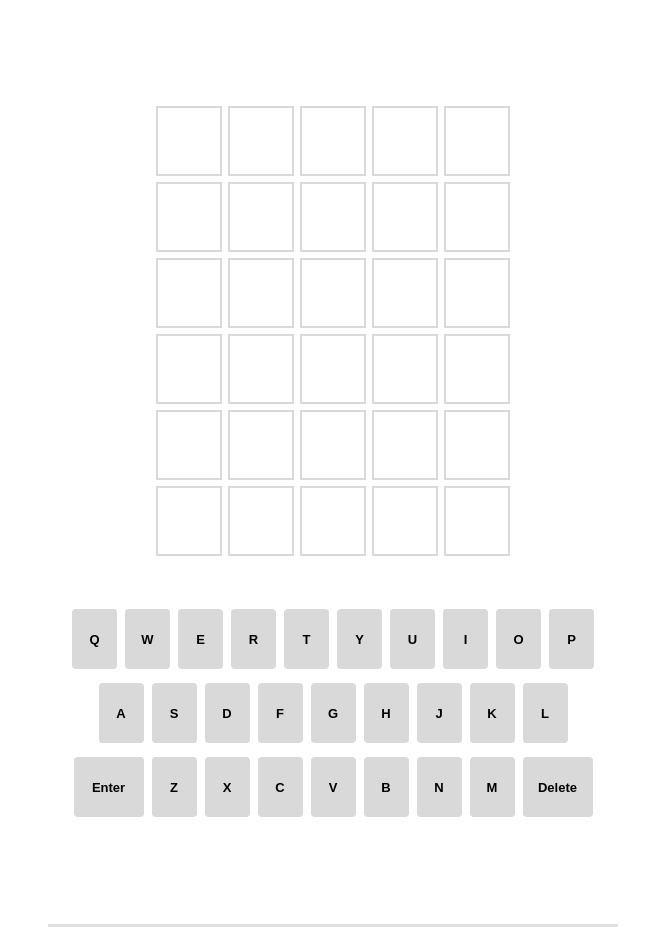
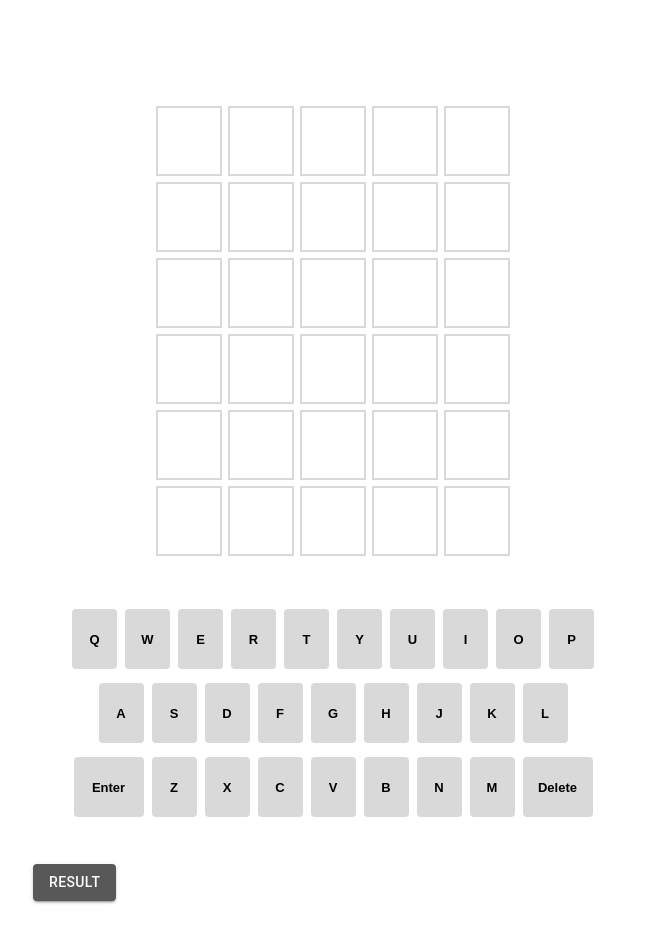
Before and after one commit to Suke-H/wordle-sample, a React (Vite) app: page / in a window 1280 px wide. Shown: the top 946 px of the page, without its empty margins (307-956 px from the left). Built offline with nearby package versions, Linux system fonts and the light colour scheme; no server answers.

Commit message:
feat: #16 結果をコピーできるように実装

```diff
--- a/src/App.tsx
+++ b/src/App.tsx
@@ -4,6 +4,7 @@ import axios from "axios";
 import { Answer } from "./components/answer";
 import { Keyboard } from "./components/keyboard";
 import { Notes } from "./components/notes";
+import { ShareResultButton } from "./components/ShareResultButton";
 
 export const App = (): JSX.Element => {
   // 6*5の配列の初期化
@@ -15,6 +16,19 @@ export const App = (): JSX.Element => {
   // 回答一覧
   // キーボードの文字入力により更新
   const [answerList, setAnswerList] = useState<string[][]>(initAnswerList);
+
+  // リストの初期化
+  const initMatchList: string[][] = new Array(6);
+  for (let i = 0; i < 6; i++) {
+    initMatchList[i] = new Array(5).fill("White");
+  }
+
+  // 回答欄のCSSリスト
+  // White: 判定していない
+  // Black: 文字も位置も無一致
+  // Yellow: 文字のみ一致
+  // Green: 文字も位置も一致
+  const [ matchList, setMatchList ] = useState<string[][]>(initMatchList);
 
   // 回答の判定を行うフラグ
   // キーボードのEnter入力により更新
@@ -28,7 +42,7 @@ export const App = (): JSX.Element => {
 
   // 正解単語
   const [correctAnswer, setCorrectAnswer] = useState<string>("");
-  // const [todays_no, setTodaysNo] = useState<number>(0);
+  const [todays_no, setTodaysNo] = useState<number>(0);
 
   const getTodaysWord = async () => {
     const { data } = await axios.post('https://es5eaffo90.execute-api.ap-southeast-2.amazonaws.com/WORDLE', {});
@@ -36,7 +50,7 @@ export const App = (): JSX.Element => {
       return;
     }
     setCorrectAnswer(data.todays_word);
-    // setTodaysNo(data.todays_no);
+    setTodaysNo(data.todays_no);
     console.log(data);
   };
 
@@ -45,18 +59,53 @@ export const App = (): JSX.Element => {
       getTodaysWord();
   }, []);
 
+  const convertAnswerMatchToEmojis = (matchList: string[][]): string => {
+    const emojiList = matchList.map((row) => {
+      return row.map((match) => {
+        if (match === "Black") {
+          return "⬛";
+        } else if (match === "Yellow") {
+          return "🟨";
+        } else if (match === "Green") {
+          return "🟩";
+        } else {
+          return "";
+        }
+      }).join(""); // 各行の絵文字を結合
+    }).filter(row => row.length > 0); // 空の行を除外
+    return emojiList.join("\n"); // 空でない行のみを改行で結合
+
+  }
+
+  const makeResultText = () => {
+      const hashtag = "#MyWordleProject_" + todays_no;
+      const emojis = convertAnswerMatchToEmojis(matchList);
+      const notes = "*An unofficial Wordle learning project.";
+      const url = "https://kakutory.com/game_pages/MyWordleProject"
+
+      return hashtag + "\n" + emojis + "\n\n" + notes + "\n\n" + url;
+  }
 
   return (
     <div className="App" style={appStyle}>
       <Answer
         answerList={answerList}
+        matchList={matchList}
+        setMatchList={setMatchList}
         judge={judge}
         setJudge={setJudge}
         correctAnswer={correctAnswer}
         gameStatus={gameStatus}
         setGameStatus={setGameStatus}
       />
-      <Keyboard answerList={answerList} setAnswerList={setAnswerList} setJudge={setJudge} />
+      <Keyboard
+        answerList={answerList}
+        setAnswerList={setAnswerList}
+        setJudge={setJudge}
+      />
+      <ShareResultButton
+        resultText={makeResultText()}
+      />
       <Notes />
     </div>
   );
--- /dev/null
+++ b/src/components/ShareResultButton.tsx
@@ -0,0 +1,56 @@
+import React, { useState } from 'react';
+import Button from "@mui/material/Button";
+import Snackbar from '@mui/material/Snackbar';
+import type { SnackbarCloseReason } from '@mui/material/Snackbar';
+
+type Props = {
+    resultText: string;
+  };
+
+export const ShareResultButton = (props: Props): JSX.Element => {
+    const [openSnackbar, setOpenSnackbar] = useState(false);
+
+    const handleCopyText = () => {
+        const textToCopy = props.resultText; // コピーしたいテキスト
+        navigator.clipboard.writeText(textToCopy).then(() => {
+            setOpenSnackbar(true);
+        }).catch(err => {
+          console.error('テキストのコピーに失敗しました:', err);
+        });
+    };
+
+      // スナックバーを閉じる関数
+    const handleCloseSnackbar = (event?: Event | React.SyntheticEvent<unknown, Event>, reason?: SnackbarCloseReason) => {
+        if (reason === 'clickaway') {
+        return; // クリックアウェイ時はスナックバーを閉じない
+        }
+        setOpenSnackbar(false);
+    };
+
+    return (
+        <>
+            <Button
+            variant="contained"
+            onClick={handleCopyText}
+            sx={{
+            marginTop: { xs: "40px", md: "40px" },
+            backgroundColor: "#585858",
+            "&:hover": {
+                backgroundColor: "#585858",
+            },
+            }}
+        >
+            Result
+        </Button>
+
+        <Snackbar
+            open={openSnackbar}
+            autoHideDuration={2000} // 6秒後に自動的に閉じる
+            onClose={handleCloseSnackbar}
+            message="Copied!" // 表示するメッセージ
+            anchorOrigin={{ vertical: 'bottom', horizontal: 'center' }} // 表示位置
+        />
+        </>
+    )
+
+}
--- a/src/components/answer.tsx
+++ b/src/components/answer.tsx
@@ -3,6 +3,8 @@ import axios from "axios";
 
 type Props = {
   answerList: string[][];
+  matchList: string[][];
+  setMatchList: React.Dispatch<React.SetStateAction<string[][]>>;
   judge: boolean;
   setJudge: React.Dispatch<React.SetStateAction<boolean>>;
   correctAnswer: string;
@@ -54,35 +56,15 @@ export const Answer = (props: Props) => {
   greenTdStyle["color"] = "White";
   greenTdStyle["backgroundColor"] = "538d4e";
 
+  const styleDict: { [key: string]: React.CSSProperties } = {
+    "White": whiteTdStyle,
+    "Black": blackTdStyle,
+    "Yellow": yellowTdStyle,
+    "Green": greenTdStyle,
+  };
+
   // ラウンド
   const [round, setRound] = useState<number>(0);
-
-  // リストの初期化
-  const initMatchList: string[][] = new Array(6);
-  for (let i = 0; i < 6; i++) {
-    initMatchList[i] = new Array(5).fill("White");
-  }
-
-  // 回答欄のCSSリスト
-  // White: 判定していない
-  // Black: 文字も位置も無一致
-  // Yellow: 文字のみ一致
-  // Green: 文字も位置も一致
-  // const [ matchList, setMatchList ] = useState<string[][]>(initMatchList);
-
-  // リストの初期化
-  const initMatchStyleList: React.CSSProperties[][] = new Array(6);
-  for (let i = 0; i < 6; i++) {
-    initMatchStyleList[i] = new Array(5).fill(whiteTdStyle);
-  }
-
-  // 回答欄のCSSリスト
-  // White: 判定していない
-  // Black: 文字も位置も無一致
-  // Yellow: 文字のみ一致
-  // Green: 文字も位置も一致
-  const [matchStyleList, setMatchStyleList] =
-    useState<React.CSSProperties[][]>(initMatchStyleList);
 
   // 単語の妥当性判定
   const wordValidityJudgement = async () => {
@@ -97,9 +79,9 @@ export const Answer = (props: Props) => {
   }
 
   // 単語一致判定
-  const wordMatchJudgement = () => {
+  const wordMatchJudgement = (): string[][] => {
     // 一度ディープコピーする
-    const tmpMatchStyleList = Array.from(matchStyleList);
+    const tmpMatchList = Array.from(props.matchList);
 
     // 1文字ずつ判定
     for (let i = 0; i < 5; i++) {
@@ -107,21 +89,21 @@ export const Answer = (props: Props) => {
       if (props.correctAnswer.indexOf(props.answerList[round - 1][i]) !== -1) {
         // 位置も一致(Green)
         if (props.answerList[round - 1][i] === props.correctAnswer[i]) {
-          tmpMatchStyleList[round - 1][i] = greenTdStyle;
+          tmpMatchList[round - 1][i] = "Green";
         }
 
         // 文字だけ一致(Yellow)
         else {
-          tmpMatchStyleList[round - 1][i] = yellowTdStyle;
+          tmpMatchList[round - 1][i] = "Yellow";
         }
       }
 
       // 文字も位置も一致していない(Black)
       else {
-        tmpMatchStyleList[round - 1][i] = blackTdStyle;
+        tmpMatchList[round - 1][i] = "Black";
       }
     }
-    return tmpMatchStyleList;
+    return tmpMatchList;
   };
 
   // クリア判定
@@ -181,11 +163,13 @@ export const Answer = (props: Props) => {
         // ゲーム継続中なら
         if (props.gameStatus == "playing") {
           // 単語一致判定
-          const tmpMatchStyleList = wordMatchJudgement();
+          // const tmpMatchStyleList = wordMatchJudgement();
+          const tmpMatchList = wordMatchJudgement();
           // クリア判定
           clearJudgement();
           // スタイル更新
-          setMatchStyleList(tmpMatchStyleList);
+          // setMatchStyleList(tmpMatchStyleList);
+          props.setMatchList(tmpMatchList);
           // ラウンド更新
           setRound(round + 1);
         }
@@ -204,7 +188,7 @@ export const Answer = (props: Props) => {
           {props.answerList.map((answer, i) => (
             <tr key={i}>
               {answer.map((letter, j) => (
-                <td key={j} style={matchStyleList[i][j]}>
+                <td key={j} style={styleDict[props.matchList[i][j]]}>
                   {letter}
                 </td>
               ))}
```
